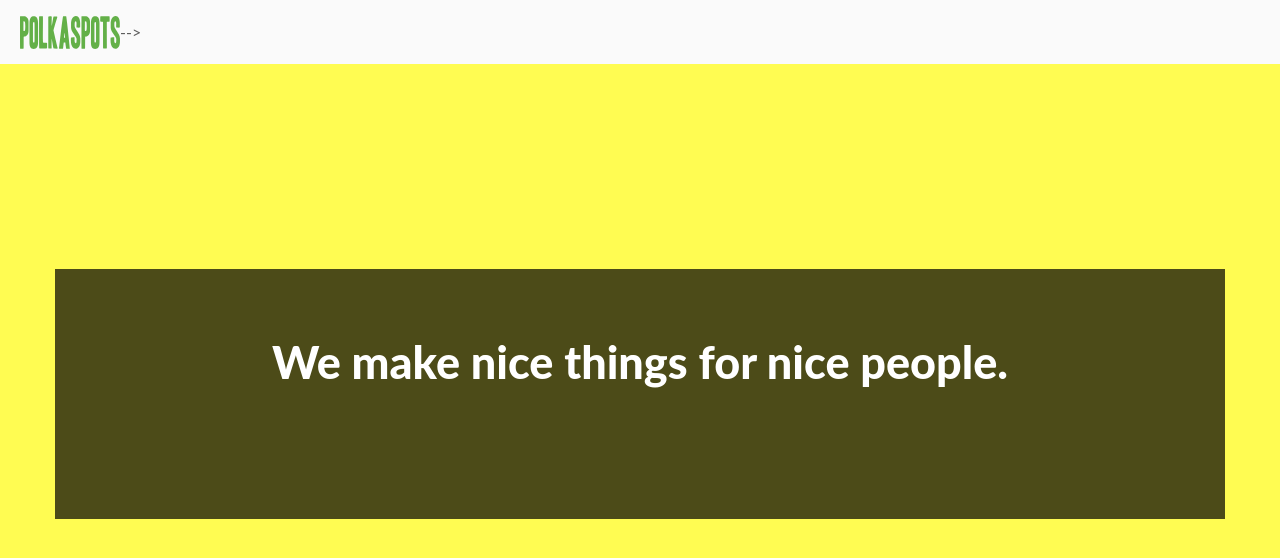
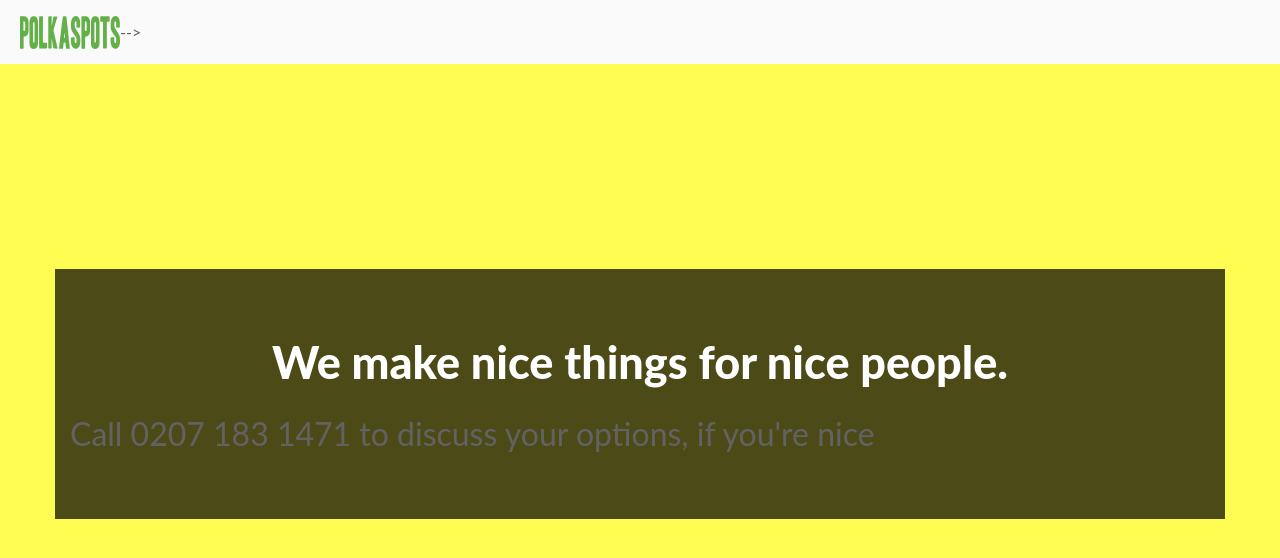
Before and after one commit to simonmorley/polkaspots.com, a Jekyll site: the page built from index.html, in a window 1280 px wide. Shown: the top 558 px of the page. Built offline with Jekyll 4.4.1, drawn with Linux system fonts in a browser that asks for light colours; nearby versions of some CDN libraries; Markdown is read by kramdown in place of the engine named in the settings.

Commit message:
Update index.html

```diff
--- a/index.html
+++ b/index.html
@@ -10,6 +10,7 @@ description: We make nice things for nice people
       <div class="small-12 columns">
           <div class="small-12 columns ct-is-container">
             <h1><br>We make nice things for nice people.</h1>
+            <h2>Call 0207 183 1471 to discuss your options, if you're nice</h2>
           </div>
       </div>
     </div>
```
